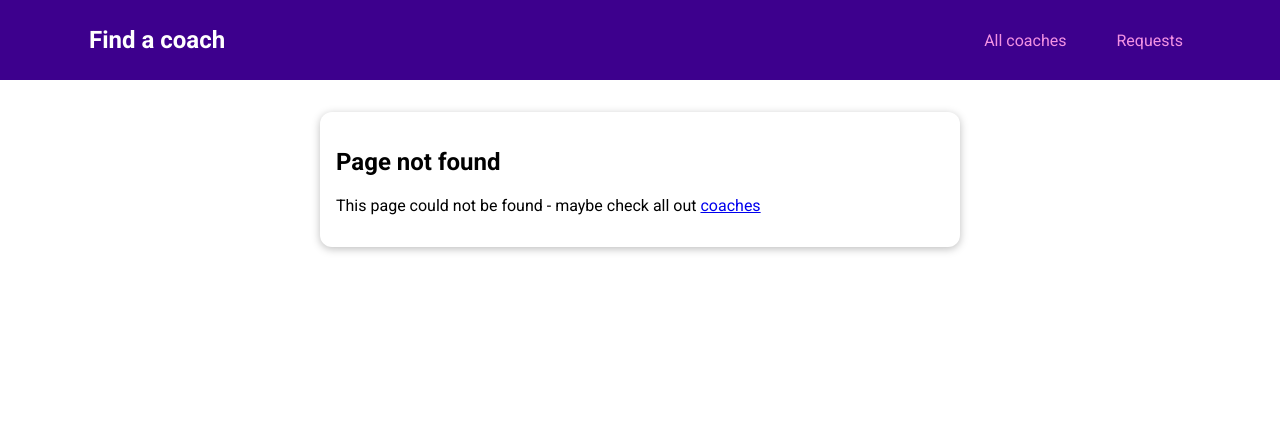
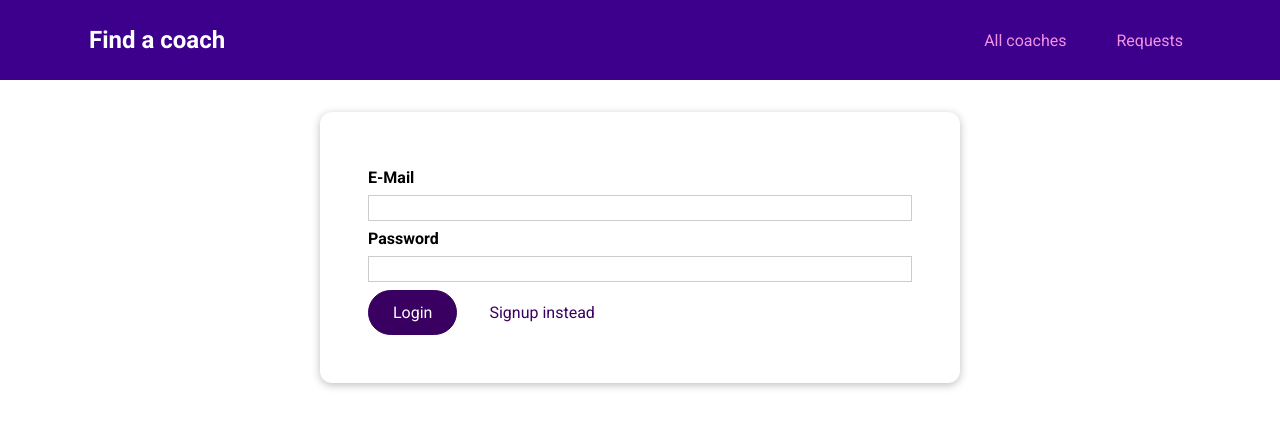
Before and after one commit to cristianmurillo87/vuejs-complete-course, a Vue app in the folder 14-vue-main-project-challenge/: page /auth in a window 1280 px wide. Before the commit this address had no page. Shown: the top 428 px of the page. Built offline with nearby package versions, Linux system fonts and the light colour scheme.

Commit message:
created base auth component

```diff
--- /dev/null
+++ b/14-vue-main-project-challenge/src/pages/auth/UserAuth.vue
@@ -0,0 +1,84 @@
+<template>
+  <base-card>
+    <form @submit.prevent="submit">
+      <div class="form-control">
+        <label for="email">E-Mail</label>
+        <input type="email" id="email" v-model.trim="email" />
+      </div>
+      <div class="form-control">
+        <label for="">Password</label>
+        <input type="password" id="password" v-model.trim="password" />
+      </div>
+      <p v-if="!formIsValid">
+        Please enter a valid e-mail address and password (must be at least 6 characters long)
+      </p>
+      <base-button>{{ submitButtonCaption }}</base-button>
+      <base-button type="button" mode="flat" @click="switchMode">
+        {{ switchModeButtonCaption }}</base-button
+      >
+    </form>
+  </base-card>
+</template>
+
+<script>
+export default {
+  data() {
+    return {
+      email: '',
+      password: '',
+      formIsValid: true,
+      mode: 'login',
+    }
+  },
+  computed: {
+    submitButtonCaption() {
+      return this.mode === 'login' ? 'Login' : 'Signup'
+    },
+    switchModeButtonCaption() {
+      return this.mode === 'login' ? 'Signup instead' : 'Login instead'
+    },
+  },
+  methods: {
+    submit() {
+      this.formIsValid = true
+      if (this.email === '' || !this.email.includes('@') || this.password.length < 6) {
+        return (this.formIsValid = false)
+      }
+    },
+    switchMode() {
+      this.mode = this.mode === 'login' ? 'signup' : 'login'
+    },
+  },
+}
+</script>
+
+<style scoped>
+form {
+  margin: 1rem;
+  padding: 1rem;
+}
+
+.form-control {
+  margin: 0.5rem 0;
+}
+
+label {
+  font-weight: bold;
+  margin-bottom: 0.5rem;
+  display: block;
+}
+
+input {
+  display: block;
+  width: 100%;
+  font: inherit;
+  border: 1px solid #ccc;
+  padding: 0.15rem;
+}
+
+input:focus {
+  border-color: #3d008d;
+  background-color: #faf6ff;
+  outline: none;
+}
+</style>
--- a/14-vue-main-project-challenge/src/router.js
+++ b/14-vue-main-project-challenge/src/router.js
@@ -6,6 +6,7 @@
 import CoachRegister from './pages/coaches/CoachRegistration.vue'
 import RequestReceived from './pages/requests/RequestReceived.vue'
 import NotFound from './pages/NotFound.vue'
+import UserAuth from './pages/auth/UserAuth.vue'
 
 const router = createRouter({
   history: createWebHistory(),
@@ -25,6 +26,7 @@
       component: CoachRegister,
     },
     { path: '/requests', component: RequestReceived },
+    { path: '/auth', component: UserAuth },
     { path: '/:notFound(.*)', component: NotFound },
   ],
 })
```
